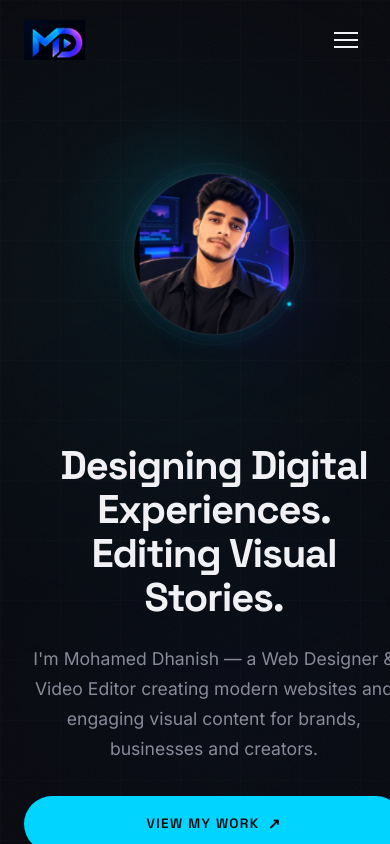
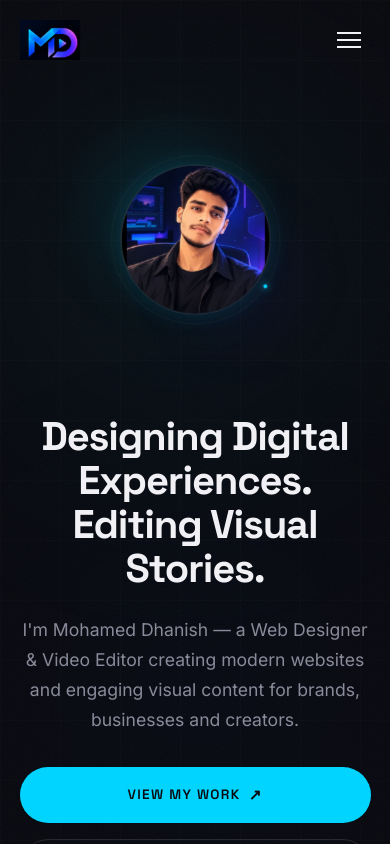
Before and after one commit to mohamed-dhanish-cyber/new-portfolio, a React (Vite) app: page / in a window 390 px wide. Shown: the top 844 px of the page. Built offline with nearby package versions, Linux system fonts and the light colour scheme.

Commit message:
Fix mobile responsiveness and eliminate horizontal overflow

```diff
--- a/src/components/Contact/Contact.css
+++ b/src/components/Contact/Contact.css
@@ -9,8 +9,8 @@
 
 .contact__glow {
   position: absolute;
-  width: 600px;
-  height: 600px;
+  width: min(600px, 100vw);
+  height: min(600px, 100vw);
   border-radius: 50%;
   background: radial-gradient(circle, rgba(0, 212, 255, 0.06), transparent 70%);
   top: 50%;
--- a/src/components/Hero/Hero.css
+++ b/src/components/Hero/Hero.css
@@ -23,8 +23,8 @@
 }
 
 .hero__glow--1 {
-  width: 500px;
-  height: 500px;
+  width: min(500px, 90vw);
+  height: min(500px, 90vw);
   background: rgba(0, 212, 255, 0.06);
   top: 10%;
   right: 10%;
@@ -32,8 +32,8 @@
 }
 
 .hero__glow--2 {
-  width: 400px;
-  height: 400px;
+  width: min(400px, 80vw);
+  height: min(400px, 80vw);
   background: rgba(0, 100, 255, 0.04);
   bottom: 10%;
   left: 5%;
@@ -90,11 +90,13 @@
 }
 
 .hero__name {
-  font-size: clamp(3.5rem, 10vw, 8rem);
+  font-size: clamp(2.5rem, 10vw, 8rem);
   font-weight: 700;
   line-height: 0.95;
   letter-spacing: -0.03em;
   margin-bottom: var(--space-sm);
+  max-width: 100%;
+  overflow-wrap: break-word;
 }
 
 .hero__name-text {
@@ -138,11 +140,13 @@
 }
 
 .hero__description {
-  font-size: 1.05rem;
+  font-size: clamp(1rem, 4.5vw, 1.05rem);
   line-height: 1.7;
   color: var(--text-secondary);
+  width: 100%;
   max-width: 480px;
   margin-bottom: var(--space-lg);
+  box-sizing: border-box;
 }
 
 /* Actions */
@@ -151,6 +155,7 @@
   align-items: center;
   gap: var(--space-sm);
   flex-wrap: wrap;
+  width: 100%;
 }
 
 .hero__whatsapp {
@@ -181,8 +186,9 @@
 
 .hero__visual-inner {
   position: relative;
-  width: 380px;
-  height: 380px;
+  width: min(90vw, 380px);
+  aspect-ratio: 1 / 1;
+  height: auto;
   display: flex;
   align-items: center;
   justify-content: center;
@@ -195,8 +201,8 @@
 }
 
 .hero__orb--1 {
-  width: 200px;
-  height: 200px;
+  width: 53%;
+  height: 53%;
   background: rgba(0, 212, 255, 0.12);
   top: 10%;
   left: 10%;
@@ -204,8 +210,8 @@
 }
 
 .hero__orb--2 {
-  width: 150px;
-  height: 150px;
+  width: 40%;
+  height: 40%;
   background: rgba(100, 0, 255, 0.08);
   bottom: 15%;
   right: 10%;
@@ -213,8 +219,8 @@
 }
 
 .hero__orb--3 {
-  width: 100px;
-  height: 100px;
+  width: 26%;
+  height: 26%;
   background: rgba(0, 212, 255, 0.06);
   top: 50%;
   right: 30%;
@@ -233,8 +239,8 @@
 
 .hero__visual-ring {
   position: absolute;
-  width: 280px;
-  height: 280px;
+  width: 74%;
+  height: 74%;
   border-radius: 50%;
   border: 1px solid var(--border);
   animation: ringRotate 20s linear infinite;
@@ -253,8 +259,8 @@
 }
 
 .hero__visual-ring--2 {
-  width: 200px;
-  height: 200px;
+  width: 53%;
+  height: 53%;
   animation-direction: reverse;
   animation-duration: 15s;
   border-style: dashed;
@@ -271,8 +277,8 @@
 }
 
 .hero__profile-wrapper {
-  width: 250px;
-  height: 250px;
+  width: 66%;
+  height: 66%;
   border-radius: 50%;
   position: relative;
   z-index: 2;
--- a/src/components/Navbar/Navbar.css
+++ b/src/components/Navbar/Navbar.css
@@ -40,6 +40,7 @@
 .navbar__logo-img {
   height: 40px;
   width: auto;
+  max-width: 100%;
 }
 
 /* Desktop Links */
@@ -110,6 +111,11 @@
   gap: 5px;
   padding: 8px;
   z-index: 1001;
+  width: 44px;
+  height: 44px;
+  justify-content: center;
+  align-items: center;
+  box-sizing: border-box;
 }
 
 .navbar__hamburger-line {
--- a/src/index.css
+++ b/src/index.css
@@ -103,6 +103,11 @@ body {
   line-height: 1.6;
   -webkit-font-smoothing: antialiased;
   -moz-osx-font-smoothing: grayscale;
+  box-sizing: border-box;
+}
+
+*, *::before, *::after {
+  box-sizing: inherit;
 }
 
 /* Technical background grid */
@@ -186,7 +191,8 @@ ul, ol {
   width: 100%;
   max-width: var(--container-max);
   margin: 0 auto;
-  padding: 0 var(--space-md);
+  padding: 0 clamp(16px, 5vw, var(--space-md));
+  box-sizing: border-box;
 }
 
 .container--wide {
@@ -242,7 +248,12 @@ ul, ol {
   transition: all var(--duration-base) var(--ease-out);
   position: relative;
   overflow: hidden;
-  white-space: nowrap;
+  max-width: 100%;
+  box-sizing: border-box;
+  text-align: center;
+  justify-content: center;
+  word-break: break-word;
+  white-space: normal;
 }
 
 .btn--primary {
```
Also changed, not shown: 4 other files (tests, documents, lock files or other folders).
